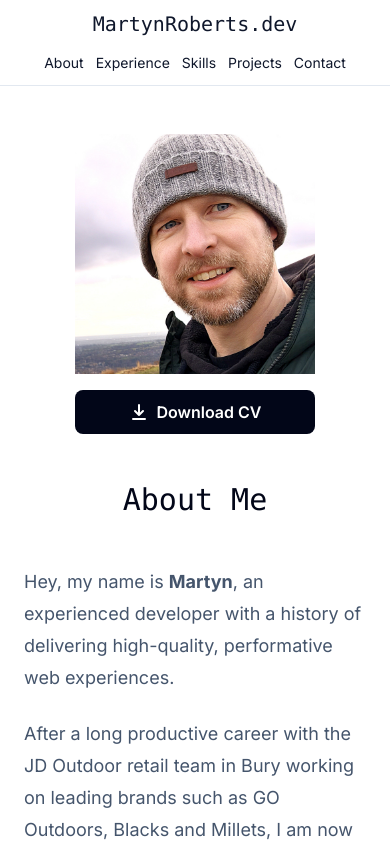
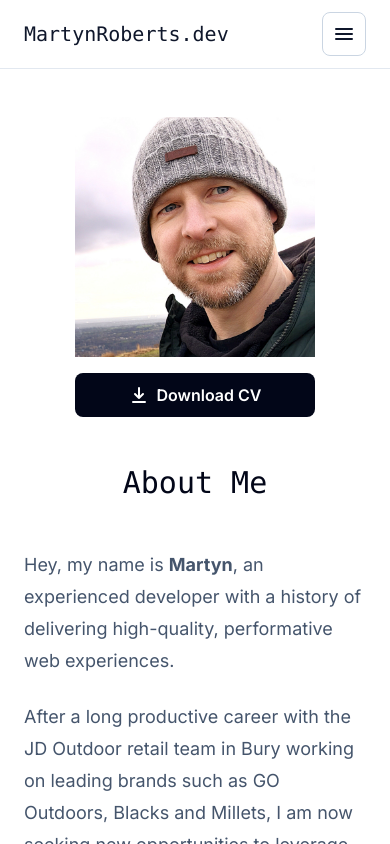
Before and after one commit to MartynRoberts/Profile, a React (Vite) app: page / in a window 390 px wide. Shown: the top 844 px of the page. Built offline with nearby package versions, Linux system fonts and the light colour scheme.

Commit message:
Added a mobile nav

```diff
--- a/src/components/Header.jsx
+++ b/src/components/Header.jsx
@@ -1,50 +1,96 @@
+import { useEffect, useState } from "react";
+
+const navigation = [
+  ["About", "#about"],
+  ["Experience", "#experience"],
+  ["Skills", "#skills"],
+  ["Projects", "#projects"],
+  ["Contact", "#contact"],
+];
+
 export default function Header() {
+  const [menuOpen, setMenuOpen] = useState(false);
+
+  useEffect(() => {
+    if (!menuOpen) return;
+
+    const closeOnEscape = (event) => {
+      if (event.key === "Escape") setMenuOpen(false);
+    };
+
+    window.addEventListener("keydown", closeOnEscape);
+    return () => window.removeEventListener("keydown", closeOnEscape);
+  }, [menuOpen]);
+
   return (
     <header
       id="header"
-      className="sticky top-0 z-50 border-b border-slate-200 bg-white/90 backdrop-blur"
+      className="sticky top-0 z-50 border-b border-slate-200 bg-white/95 backdrop-blur"
     >
-      <div className="flex min-w-0 flex-col items-center justify-between px-3 py-3 md:flex-row md:px-6 md:py-5">
-        <h1 className="text-center font-serif text-xl font-light leading-tight text-slate-900 md:text-left md:text-2xl">
+      <div className="flex min-w-0 items-center justify-between gap-4 px-6 py-3 lg:py-5">
+        <h1 className="min-w-0 truncate font-serif text-xl font-light leading-tight text-slate-900 lg:text-2xl">
           MartynRoberts.dev
         </h1>
 
-        <nav className="w-full min-w-0 md:w-auto" aria-label="Main navigation">
-          <ul className="flex flex-wrap items-center justify-center gap-x-3 gap-y-2 pt-4 text-sm font-light text-slate-900 md:flex-nowrap md:gap-6 md:pt-0 md:text-base lg:gap-8">
-            <li>
-              <a className="hover:underline underline-offset-4" href="#about">
-                About
-              </a>
-            </li>
-            <li>
-              <a
-                className="hover:underline underline-offset-4"
-                href="#experience"
-              >
-                Experience
-              </a>
-            </li>
-            <li>
-              <a className="hover:underline underline-offset-4" href="#skills">
-                Skills
-              </a>
-            </li>
-            <li>
-              <a
-                className="hover:underline underline-offset-4"
-                href="#projects"
-              >
-                Projects
-              </a>
-            </li>
-            <li>
-              <a className="hover:underline underline-offset-4" href="#contact">
-                Contact
-              </a>
-            </li>
+        <button
+          type="button"
+          className="grid h-11 w-11 shrink-0 place-items-center rounded-lg border border-slate-300 text-slate-900 transition hover:bg-slate-100 focus-visible:outline-2 focus-visible:outline-offset-2 focus-visible:outline-blue-500 lg:hidden"
+          aria-label={menuOpen ? "Close main navigation" : "Open main navigation"}
+          aria-controls="mobile-navigation"
+          aria-expanded={menuOpen}
+          onClick={() => setMenuOpen((open) => !open)}
+        >
+          <span className="sr-only">{menuOpen ? "Close menu" : "Open menu"}</span>
+          <svg
+            aria-hidden="true"
+            viewBox="0 0 24 24"
+            fill="none"
+            stroke="currentColor"
+            strokeWidth="2"
+            className="h-6 w-6"
+          >
+            {menuOpen ? (
+              <path d="M6 6l12 12M18 6 6 18" strokeLinecap="round" />
+            ) : (
+              <path d="M4 7h16M4 12h16M4 17h16" strokeLinecap="round" />
+            )}
+          </svg>
+        </button>
+
+        <nav className="hidden lg:block" aria-label="Main navigation">
+          <ul className="flex items-center gap-8 text-base font-light text-slate-900">
+            {navigation.map(([label, href]) => (
+              <li key={href}>
+                <a className="underline-offset-4 hover:underline" href={href}>
+                  {label}
+                </a>
+              </li>
+            ))}
           </ul>
         </nav>
       </div>
+
+      {menuOpen && (
+        <nav
+          id="mobile-navigation"
+          className="border-t border-slate-200 px-3 py-3 lg:hidden"
+          aria-label="Mobile navigation"
+        >
+          <ul className="grid grid-cols-2 gap-1 text-base font-medium text-slate-900 sm:grid-cols-3">
+            {navigation.map(([label, href]) => (
+              <li key={href}>
+                <a
+                  className="block rounded-lg px-3 py-3 transition hover:bg-slate-100 focus-visible:outline-2 focus-visible:outline-offset-[-2px] focus-visible:outline-blue-500"
+                  href={href}
+                  onClick={() => setMenuOpen(false)}
+                >
+                  {label}
+                </a>
+              </li>
+            ))}
+          </ul>
+        </nav>
+      )}
     </header>
   );
 }
```
